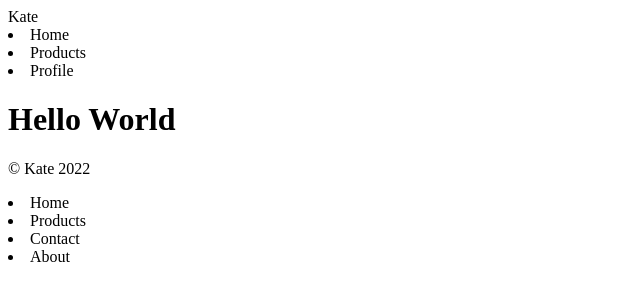
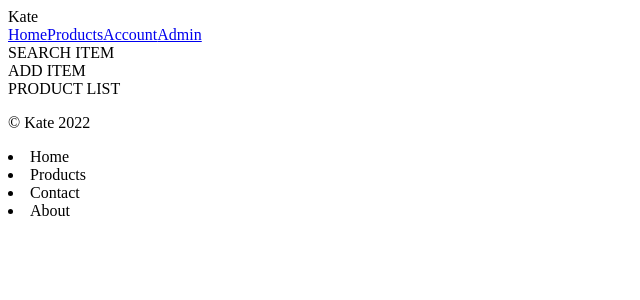
Before and after one commit to roywaswa/ecom-store, a React (Vite) app: page /admin in a window 1280 px wide. Shown: the top 300 px of the page, without its empty margins (0-640 px from the left). Built offline with nearby package versions, Linux system fonts and the light colour scheme.

Commit message:
Mark up setup

```diff
--- a/index.html
+++ b/index.html
@@ -4,7 +4,7 @@
     <meta charset="UTF-8" />
     <link rel="icon" type="image/svg+xml" href="/vite.svg" />
     <meta name="viewport" content="width=device-width, initial-scale=1.0" />
-    <title>Vite + React</title>
+    <title>Kate</title>
   </head>
   <body>
     <div id="root"></div>
--- a/package.json
+++ b/package.json
@@ -11,7 +11,8 @@
   "dependencies": {
     "firebase": "^9.9.2",
     "react": "^18.2.0",
-    "react-dom": "^18.2.0"
+    "react-dom": "^18.2.0",
+    "react-router-dom": "6"
   },
   "devDependencies": {
     "@types/react": "^18.0.15",
--- a/src/App.jsx
+++ b/src/App.jsx
@@ -1,13 +1,23 @@
 import React from 'react'
+import { Routes, Route } from "react-router-dom";
 import Header from './components/Header'
 import Footer from './components/Footer'
+import AdminPage from './views/AdminPage'
+import HomePage from './views/HomePage'
+import ProductsPage from './views/ProductsPage'
+import Dashboard from './views/Dashboard'
 
 function App() {
   return (
     <>
       <Header />
       <main>
-        <h1>Hello World</h1>
+        <Routes>
+          <Route path="/admin" element={<AdminPage />} />
+          <Route path="/" element={<HomePage />} />
+          <Route path="/products" element={<ProductsPage />} />
+          <Route path="/dashboard" element={<Dashboard />} />
+        </Routes>
       </main>
       <Footer/>
     </>
--- a/src/components/Header.jsx
+++ b/src/components/Header.jsx
@@ -1,13 +1,15 @@
 import React from 'react'
+import { Link } from 'react-router-dom'
 
 function Header() {
   return (
     <header>
       <div className="logo">Kate</div>
       <nav>
-        <li>Home</li>
-        <li>Products</li>
-        <li>Profile</li>
+        <Link to='/'>Home</Link>
+        <Link to='/products'>Products</Link>
+        <Link to='/dashboard'>Account</Link>
+        <Link to='/admin'>Admin</Link>
       </nav>
     </header>
   )
--- a/src/main.jsx
+++ b/src/main.jsx
@@ -1,9 +1,12 @@
 import React from 'react'
 import ReactDOM from 'react-dom/client'
+import { BrowserRouter } from 'react-router-dom'
 import App from './App'
 
 ReactDOM.createRoot(document.getElementById('root')).render(
   <React.StrictMode>
-    <App />
+    <BrowserRouter>
+      <App />
+    </BrowserRouter>
   </React.StrictMode>
 )
--- /dev/null
+++ b/src/views/AdminPage.jsx
@@ -0,0 +1,13 @@
+import React from 'react'
+
+function AdminPage() {
+  return (
+    <>
+      <div className="searchbar">SEARCH ITEM</div>
+      <div className="additem">ADD ITEM</div>
+      <div className="productslist">PRODUCT LIST</div>
+    </>
+  )
+}
+
+export default AdminPage
--- /dev/null
+++ b/src/views/Dashboard.jsx
@@ -0,0 +1,9 @@
+import React from 'react'
+
+function Dashboard() {
+  return (
+    <div>Dashboard</div>
+  )
+}
+
+export default Dashboard
--- /dev/null
+++ b/src/views/HomePage.jsx
@@ -0,0 +1,9 @@
+import React from 'react'
+
+function HomePage() {
+  return (
+    <div>HomePage</div>
+  )
+}
+
+export default HomePage
--- /dev/null
+++ b/src/views/ProductsPage.jsx
@@ -0,0 +1,9 @@
+import React from 'react'
+
+function ProductsPage() {
+  return (
+    <div>ProductsPage</div>
+  )
+}
+
+export default ProductsPage
```
Also changed, not shown: src/views/SingleProductPage.jsx (added, +9 -0 lines), 1 other file (tests, documents, lock files or other folders).
